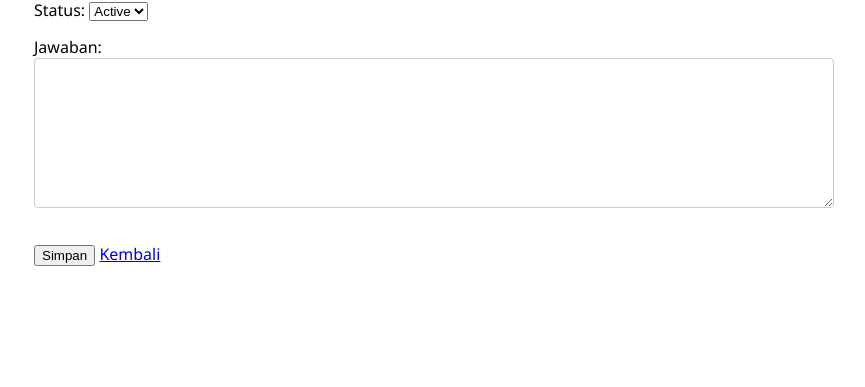
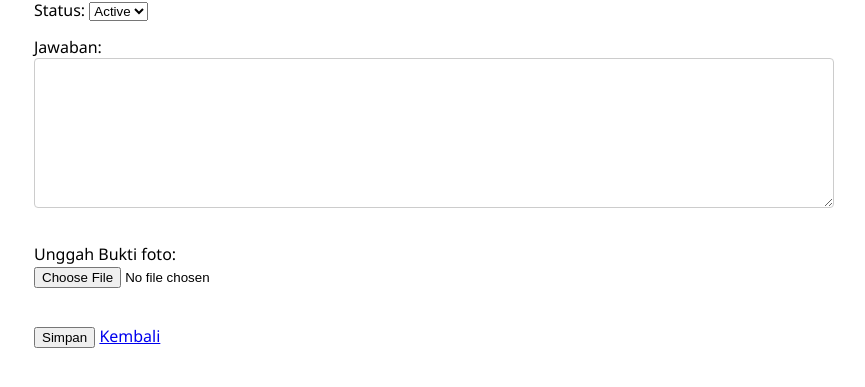
Before and after one commit to bagusmukti/Project-UAS, a PHP site: page /edit.php in a window 1280 px wide. Shown: the part 142-529 px from the top of the page, without its empty margins (206-1071 px from the left). Run offline with PHP 8.4, Linux system fonts and the light colour scheme; the visitor is signed in with stand-in values (Sample User, id 1); tables that the repository leaves empty or names only in its code hold one stand-in row (values such as "Sample post").

Commit message:
Update edit.php

```diff
--- a/pages/admin/edit.php
+++ b/pages/admin/edit.php
@@ -17,7 +17,7 @@ $id = $_GET['id'] ?? 0;
 
 // Ambil data pengaduan
 // Menggunakan LEFT JOIN untuk mendapatkan status pengaduan
-$query = "SELECT p.*, s.status, pp.answ_peng
+$query = "SELECT p.*, s.status, pp.answ_peng, pp.answ_foto
           FROM tbl_peng p
           LEFT JOIN tbl_proses_peng pp ON p.id = pp.id_peng
           LEFT JOIN tbl_status_peng s ON pp.id_status = s.id
@@ -33,23 +33,46 @@ $data = $result->fetch_assoc(); // Mengambil data pengaduan
 if ($_SERVER['REQUEST_METHOD'] === 'POST') {
     $status_id = $_POST['status'];
     $jawaban = $_POST['jawaban'];
+    $fotoadmin = $data['answ_foto'] ?? ''; // Gunakan foto yang sudah ada jika tidak diupdate
 
     $conn->begin_transaction(); // Memulai transaksi
 
     try {
+        // Handle file upload
+        if (!empty($_FILES['fotoadmin']['name'])) {
+            $target_dir = "../../assets/uploaded_pics/"; // Ganti dengan direktori tujuan upload
+
+            $filename = basename($_FILES['fotoadmin']['name']);
+            $target_file = $target_dir . $filename;
+
+            // Validasi file (opsional)
+            $imageFileType = strtolower(pathinfo($target_file, PATHINFO_EXTENSION));
+            $allowed_types = array('jpg', 'jpeg', 'png', 'gif');
+
+            if (!in_array($imageFileType, $allowed_types)) {
+                throw new Exception("Hanya file JPG, JPEG, PNG & GIF yang diizinkan.");
+            }
+
+            if (move_uploaded_file($_FILES['fotoadmin']['tmp_name'], $target_file)) {
+                $fotoadmin = $filename;
+            } else {
+                throw new Exception("Gagal mengupload file!");
+            }
+        }
+
         // Update atau insert ke tbl_proses_peng
         if ($data['status']) {
             // Jika sudah ada status, update
             $stmt = $conn->prepare("UPDATE tbl_proses_peng
-                                   SET id_status = ?, answ_peng = ?
+                                   SET id_status = ?, answ_peng = ?, answ_foto = ?
                                    WHERE id_peng = ?");
-            $stmt->bind_param("isi", $status_id, $jawaban, $id); // Mengikat parameter
+            $stmt->bind_param("issi", $status_id, $jawaban, $fotoadmin, $id); // Perhatikan tipe data: i-integer, s-string
         } else {
             // Jika belum ada status, insert
             $stmt = $conn->prepare("INSERT INTO tbl_proses_peng
-                                   (id_peng, id_status, answ_peng)
-                                   VALUES (?, ?, ?)");
-            $stmt->bind_param("iis", $id, $status_id, $jawaban); // Mengikat parameter
+                                   (id_peng, id_status, answ_peng, answ_foto)
+                                   VALUES (?, ?, ?, ?)");
+            $stmt->bind_param("iiss", $id, $status_id, $jawaban, $fotoadmin); // Perhatikan tipe data
         }
 
         $stmt->execute(); // Eksekusi query
@@ -96,32 +119,40 @@ $statuses = $conn->query("SELECT * FROM tbl_status_peng")->fetch_all(MYSQLI_ASSO
 
 <body>
     <div class="container">
-        <h2>Edit Pengaduan #<?= $id ?></h2>
+        <h2>Edit Pengaduan #<?= htmlspecialchars($id) ?></h2>
 
         <!-- Tampilkan pesan sukses atau error -->
         <?php if (isset($_SESSION['error'])): ?>
-            <div class="alert error"><?= $_SESSION['error'] ?></div>
+            <div class="alert error"><?= htmlspecialchars($_SESSION['error']) ?></div>
             <?php unset($_SESSION['error']); ?>
         <?php endif; ?>
 
         <!-- Tampilan pesan sukses -->
-        <form method="POST">
+        <form method="POST" enctype="multipart/form-data">
             <div class="form-group">
                 <label>Status:</label>
                 <select name="status" required>
-                    <?php foreach ($statuses as $status): ?> <!-- Looping status pengaduan -->
-                        <option value="<?= $status['id'] ?>"
+                    <?php foreach ($statuses as $status): ?>
+                        <option value="<?= htmlspecialchars($status['id']) ?>"
                             <?= ($data['status'] ?? '') === $status['status'] ? 'selected' : '' ?>>
-                            <?= ucfirst($status['status']) ?>
-                        </option> <!-- Menampilkan status -->
+                            <?= htmlspecialchars(ucfirst($status['status'])) ?>
+                        </option>
                     <?php endforeach; ?>
                 </select>
             </div>
 
-            <!-- Tampilkan jawaban jika ada -->
             <div class="form-group">
                 <label>Jawaban:</label>
                 <textarea name="jawaban"><?= htmlspecialchars($data['answ_peng'] ?? '') ?></textarea>
+            </div>
+
+            <div class="form-group">
+                <label for="fotoadmin">Unggah Bukti foto:</label><br>
+                <input type="file" name="fotoadmin" accept="image/*"><br><br>
+                <?php if (!empty($data['answ_foto'])): ?>
+                    <p>Foto saat ini: <?= htmlspecialchars($data['answ_foto']) ?></p>
+                    <img src="../../assets/uploaded_pics/<?= htmlspecialchars($data['answ_foto']) ?>" width="200">
+                <?php endif; ?>
             </div>
 
             <button type="submit">Simpan</button>
```
